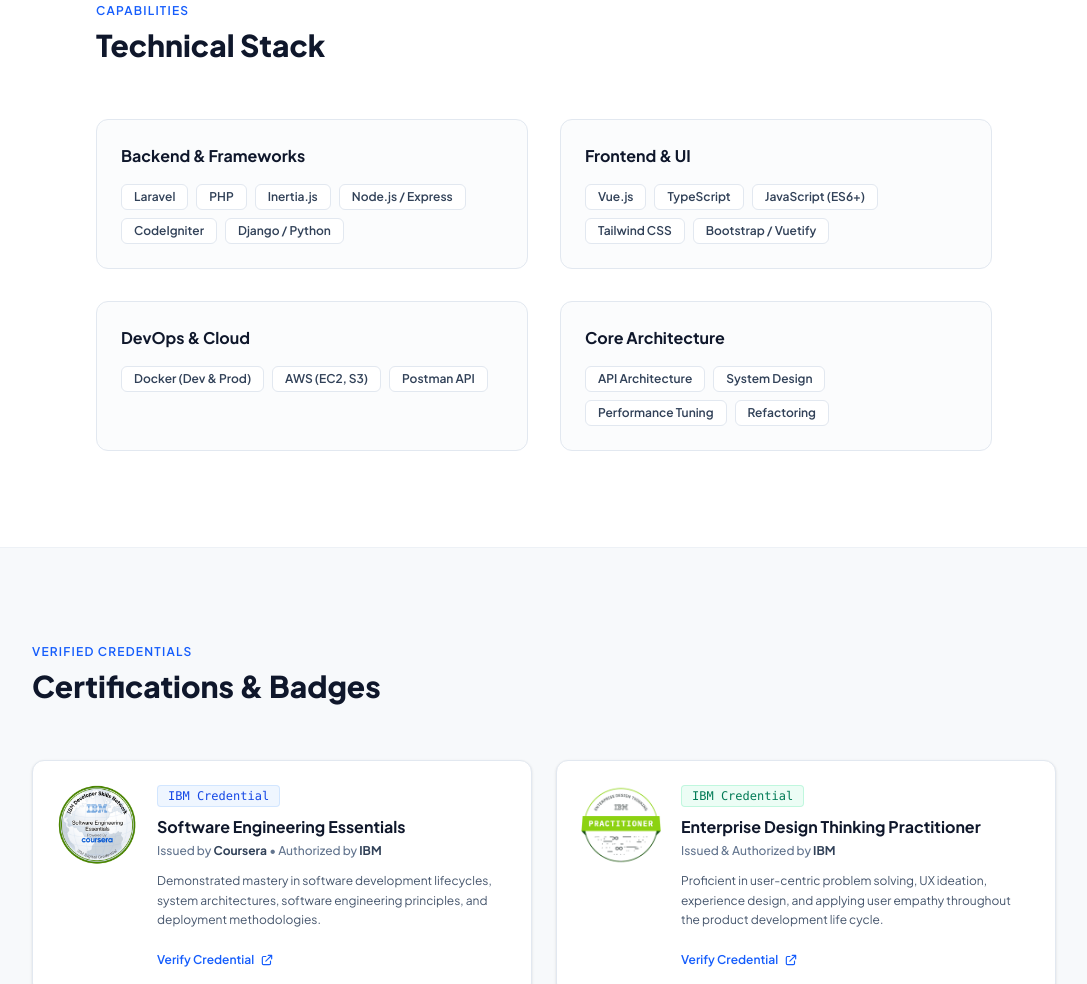
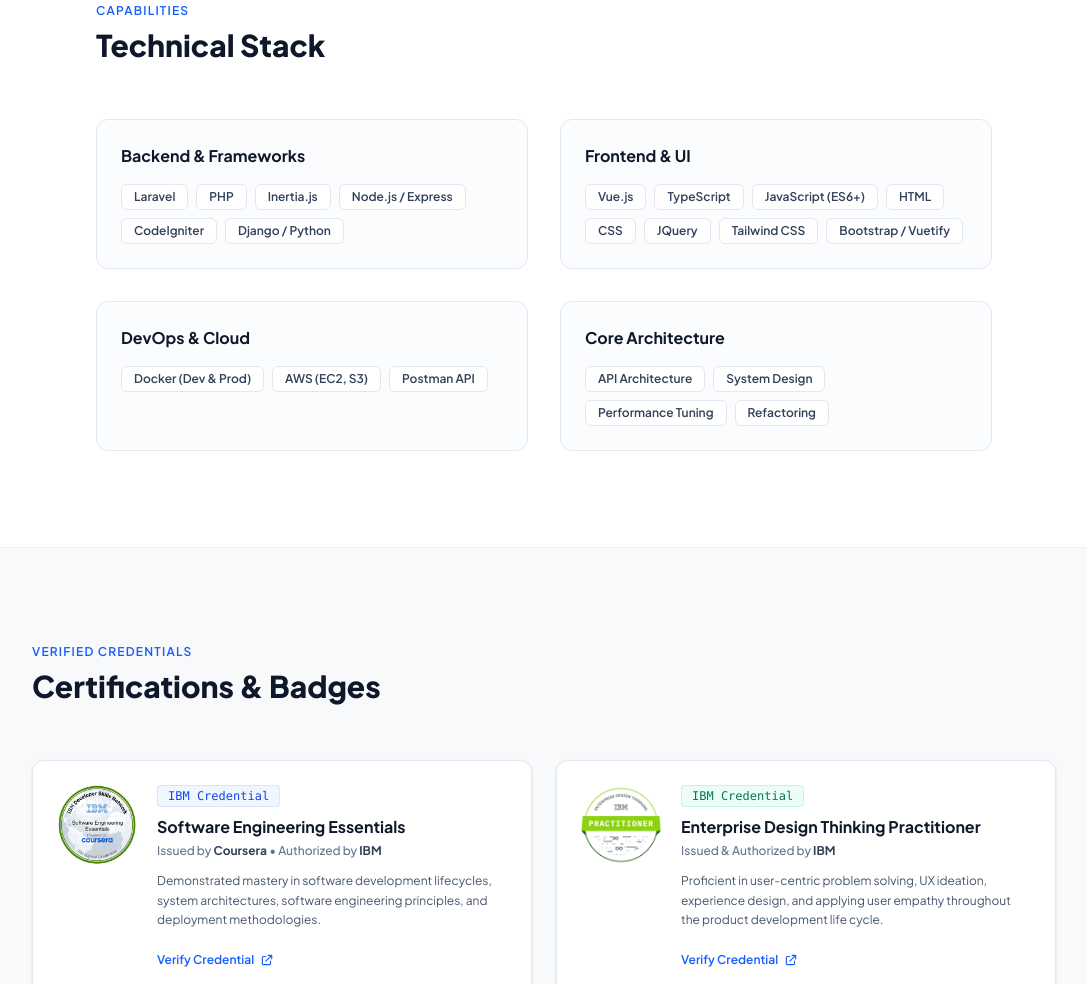
Before and after one commit to peteeldrichtaruc-dev/peteeldrichtaruc-portfolio, a website built with Vite: page index.html in a window 1280 px wide. Shown: the part 1630-2614 px from the top of the page, without its empty margins (96-1183 px from the left). Built offline with nearby package versions, Linux system fonts and the light colour scheme.

Commit message:
Frontend and UI section stacks updated.

```diff
--- a/index.html
+++ b/index.html
@@ -228,6 +228,12 @@
 								class="px-3 py-1 bg-white border border-slate-200 rounded-md text-xs font-semibold text-slate-700">JavaScript
 								(ES6+)</span>
 							<span
+								class="px-3 py-1 bg-white border border-slate-200 rounded-md text-xs font-semibold text-slate-700">HTML</span>
+							<span
+								class="px-3 py-1 bg-white border border-slate-200 rounded-md text-xs font-semibold text-slate-700">CSS</span>
+							<span
+								class="px-3 py-1 bg-white border border-slate-200 rounded-md text-xs font-semibold text-slate-700">JQuery</span>
+							<span
 								class="px-3 py-1 bg-white border border-slate-200 rounded-md text-xs font-semibold text-slate-700">Tailwind
 								CSS</span>
 							<span
```
